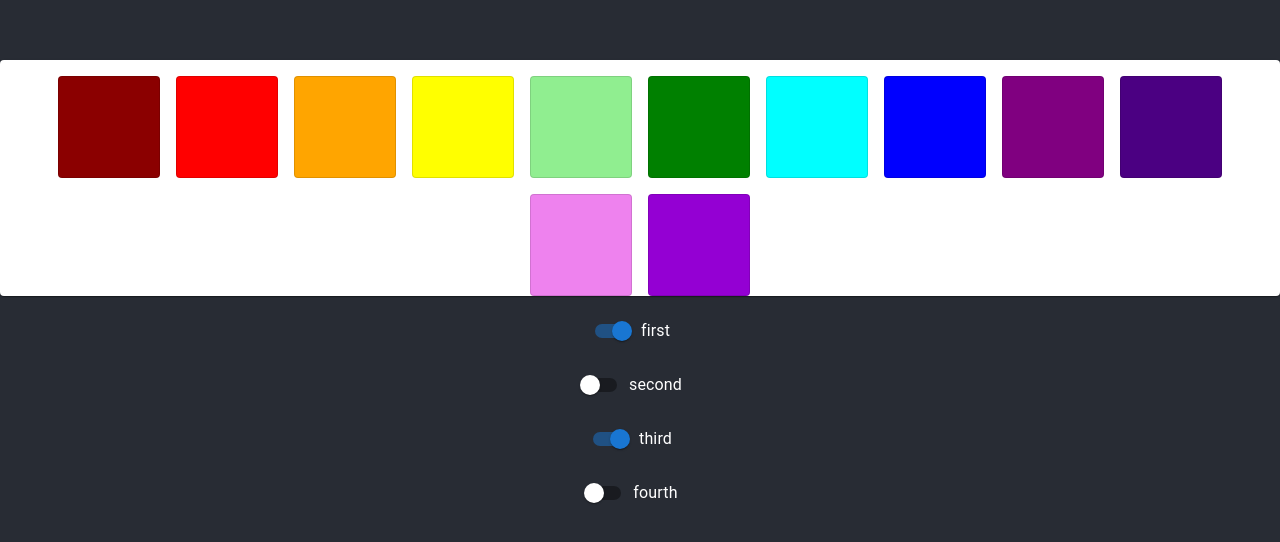
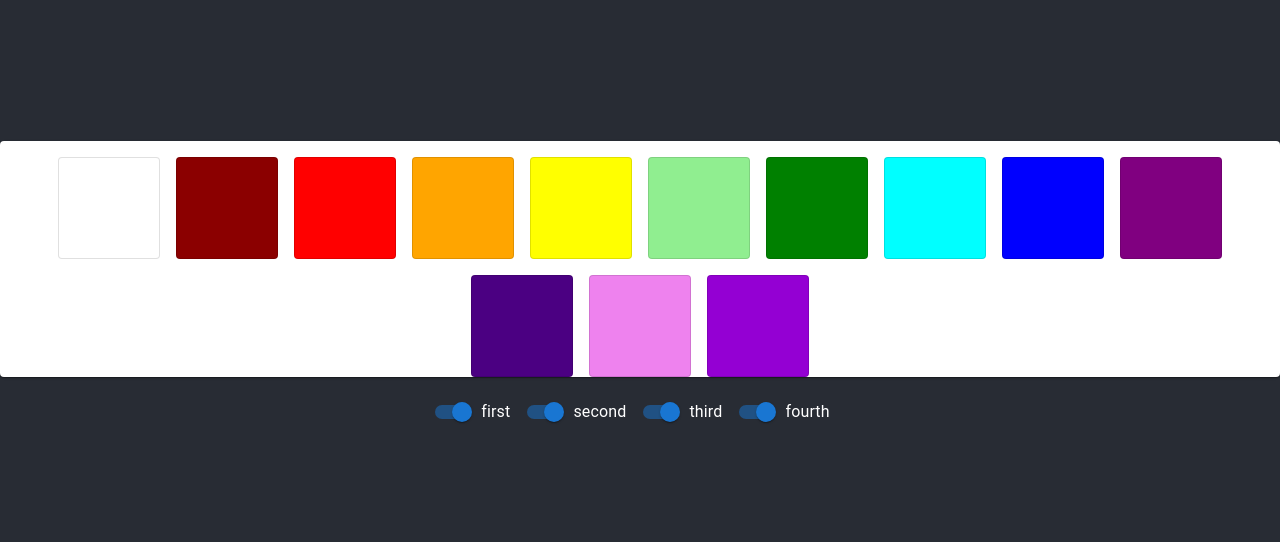
Before and after one commit to jpmhaggerty/traffic-signal, a React (Create React App) app: page / in a window 1280 px wide. Shown: the part 106-648 px from the top of the page. Built offline with nearby package versions, Linux system fonts and the light colour scheme.

Commit message:
Cleaned up duplicate code

```diff
--- a/src/components/BasicSwitches.js
+++ b/src/components/BasicSwitches.js
@@ -5,133 +5,61 @@ import Grid from "@mui/material/Grid";
 import Paper from "@mui/material/Paper";
 
 export default function BasicSwitches() {
+  const colorArray = [
+    "white",
+    "darkred",
+    "red",
+    "orange",
+    "yellow",
+    "lightgreen",
+    "green",
+    "cyan",
+    "blue",
+    "purple",
+    "indigo",
+    "violet",
+    "darkviolet",
+  ];
+
+  const switchArray = ["first", "second", "third", "fourth"];
+
   return (
     <div>
       <Grid container spacing={2}>
         <Grid item xs={12}>
           <Paper sx={{ backgroundColor: "white" }}>
-            <Grid container justifyContent="center" alignContent="center" rowSpacing={2} columnSpacing={2}>
-              <Grid item>
+            <Grid
+              container
+              justifyContent="center"
+              alignContent="center"
+              rowSpacing={2}
+              columnSpacing={2}
+            >
+              {colorArray.map((element, index) => {
+                return (
+                  <Grid key={index} item>
                     <Paper
                       variant="outlined"
-                  elevation={0}
-                  sx={{ height: 100, width: 100, backgroundColor: "darkred" }}
+                      elevation={index}
+                      sx={{ height: 100, width: 100, backgroundColor: element }}
                     />
                   </Grid>
-              <Grid item>
-                <Paper
-                  variant="outlined"
-                  elevation={12}
-                  sx={{ height: 100, width: 100, backgroundColor: "red" }}
-                />
-              </Grid>
-              <Grid item>
-                <Paper
-                  variant="outlined"
-                  elevation={4}
-                  sx={{ height: 100, width: 100, backgroundColor: "orange" }}
-                />
-              </Grid>
-              <Grid item>
-                <Paper
-                  variant="outlined"
-                  elevation={16}
-                  sx={{ height: 100, width: 100, backgroundColor: "yellow" }}
-                />
-              </Grid>
-              <Grid item>
-                <Paper
-                  variant="outlined"
-                  elevation={8}
-                  sx={{
-                    height: 100,
-                    width: 100,
-                    backgroundColor: "lightgreen",
-                  }}
-                />
-              </Grid>
-              <Grid item>
-                <Paper
-                  variant="outlined"
-                  elevation={20}
-                  sx={{ height: 100, width: 100, backgroundColor: "green" }}
-                />
-              </Grid>
-              <Grid item>
-                <Paper
-                  variant="outlined"
-                  elevation={2}
-                  sx={{ height: 100, width: 100, backgroundColor: "cyan" }}
-                />
-              </Grid>
-              <Grid item>
-                <Paper
-                  variant="outlined"
-                  elevation={14}
-                  sx={{ height: 100, width: 100, backgroundColor: "blue" }}
-                />
-              </Grid>
-              <Grid item>
-                <Paper
-                  variant="outlined"
-                  elevation={6}
-                  sx={{ height: 100, width: 100, backgroundColor: "purple" }}
-                />
-              </Grid>
-              <Grid item>
-                <Paper
-                  variant="outlined"
-                  elevation={18}
-                  sx={{ height: 100, width: 100, backgroundColor: "indigo" }}
-                />
-              </Grid>
-              <Grid item>
-                <Paper
-                  variant="outlined"
-                  elevation={10}
-                  sx={{ height: 100, width: 100, backgroundColor: "violet" }}
-                />
-              </Grid>
-              <Grid item>
-                <Paper
-                  variant="outlined"
-                  elevation={2}
-                  sx={{
-                    height: 100,
-                    width: 100,
-                    backgroundColor: "darkviolet",
-                  }}
-                />
-              </Grid>
+                );
+              })}
             </Grid>
           </Paper>
         </Grid>
-        <Grid item xs={12}>
-          <FormControlLabel
-            control={<Switch defaultChecked />}
-            label="first"
-          ></FormControlLabel>
-        </Grid>
 
         <Grid item xs={12}>
+          {switchArray.map((element, index) => {
+            return (
               <FormControlLabel
-            control={<Switch />}
-            label="second"
+                key={index}
+                control={<Switch defaultChecked />}
+                label={element}
               ></FormControlLabel>
-        </Grid>
-
-        <Grid item xs={12}>
-          <FormControlLabel
-            control={<Switch defaultChecked />}
-            label="third"
-          ></FormControlLabel>
-        </Grid>
-
-        <Grid item xs={12}>
-          <FormControlLabel
-            control={<Switch />}
-            label="fourth"
-          ></FormControlLabel>
+            );
+          })}
         </Grid>
       </Grid>
     </div>
```
Lines whose indentation alone changed are shown as unchanged.
